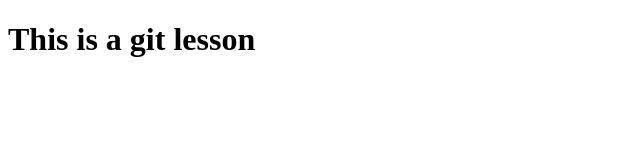
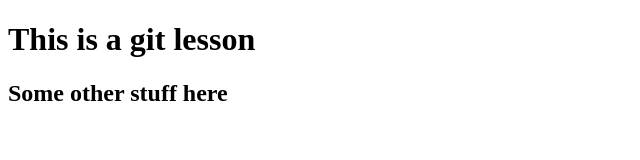
Before and after one commit to thatdevguy1/sandbox, a plain HTML site: page index.html in a window 1280 px wide. Shown: the whole page, without its empty margins (0-640 px from the left). Drawn offline with Linux system fonts and the light colour scheme.

Commit message:
Add h2 for some more info

```diff
--- a/index.html
+++ b/index.html
@@ -7,5 +7,6 @@
   </head>
   <body>
     <h1>This is a git lesson</h1>
+    <h2>Some other stuff here</h2>
   </body>
 </html>
```
